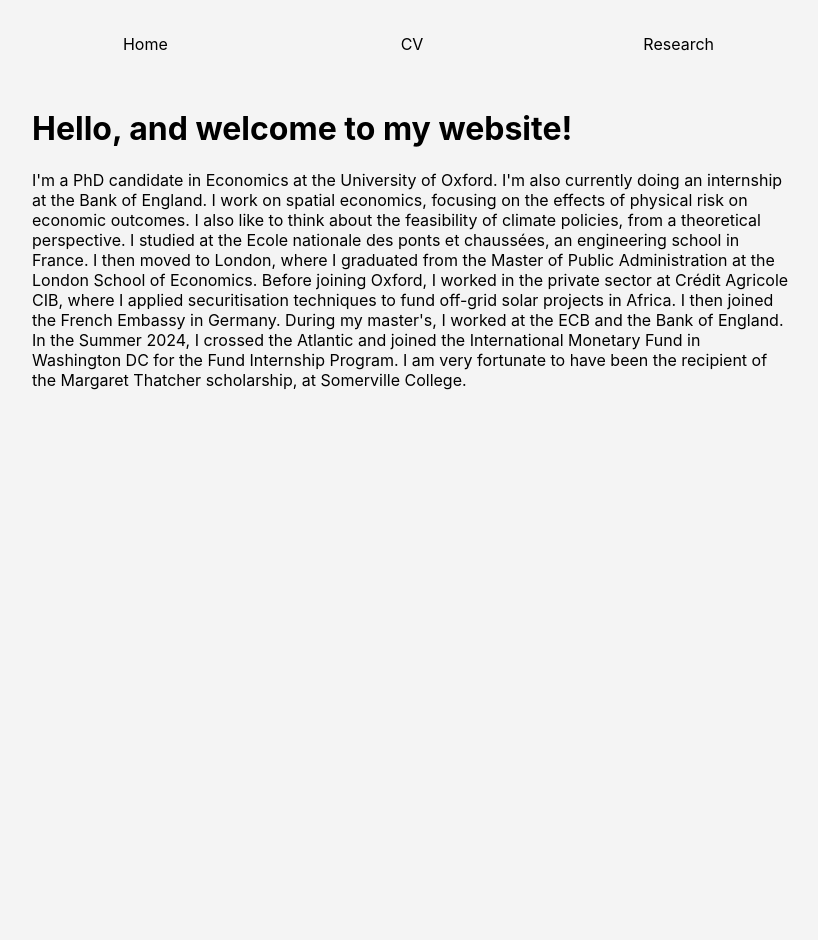
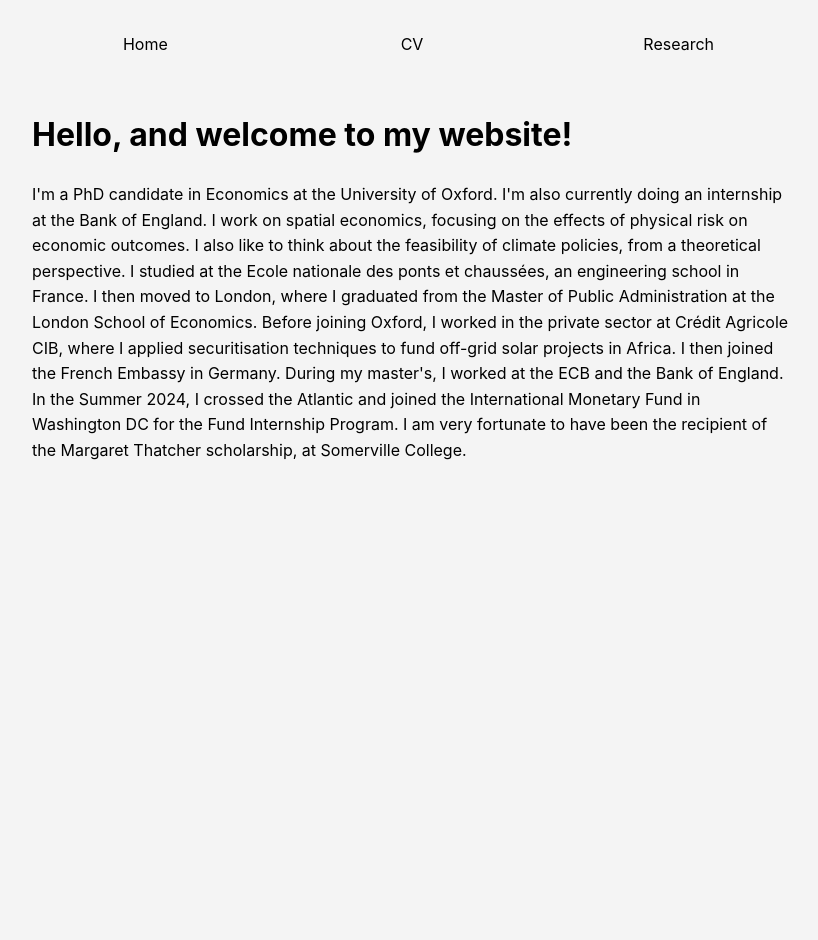
Before and after one commit to JulietteCx/juliettecx.github.io, a Jekyll site: the page built from _pages/index.html, in a window 1280 px wide. Shown: the whole page, without its empty margins (228-1046 px from the left). Built offline with Jekyll 4.4.1, drawn with Linux system fonts in a browser that asks for light colours.

Commit message:
Update style.css

```diff
--- a/assets/style.css
+++ b/assets/style.css
@@ -53,4 +53,5 @@
 .main-content {
   padding: 20px;
   background-color: #f4f4f4; /* Optional: for better visibility */
+  line-height: 1.6; /* Add line-height for better readability */
 }
```
